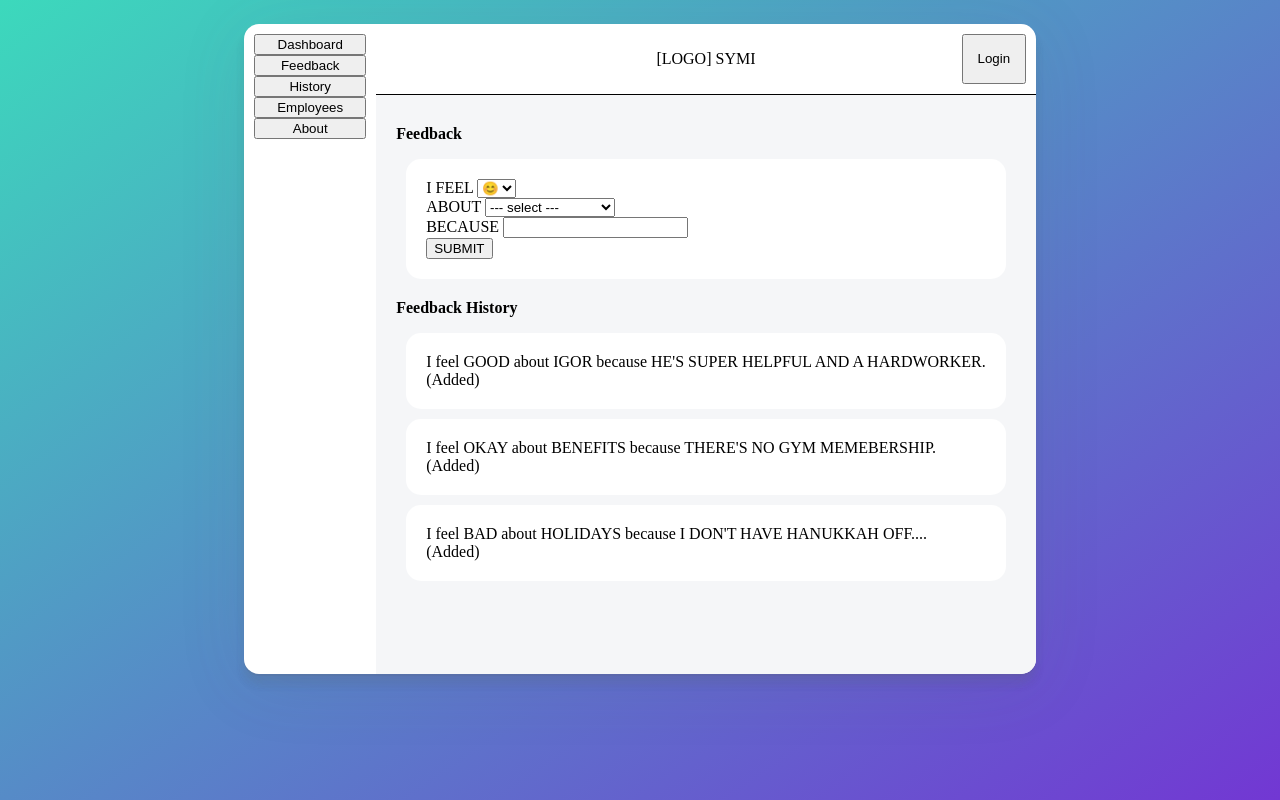
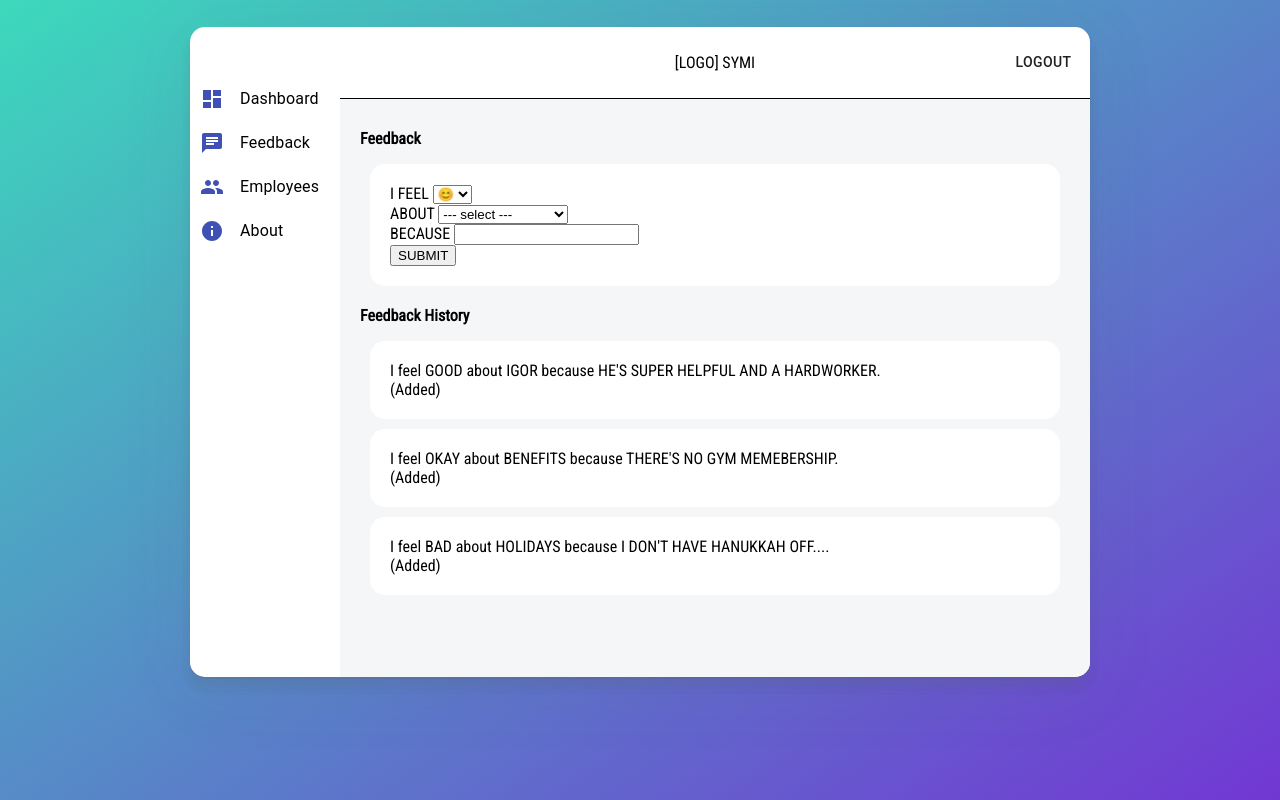
Before and after one commit to project-symi/frontend-symi, a Next.js app: page /employee in a window 1280 px wide. Built offline with nearby package versions, Linux system fonts and the light colour scheme.

Commit message:
styling for today

```diff
--- a/components/Navbar.js
+++ b/components/Navbar.js
@@ -1,22 +1,20 @@
 import Link from 'next/link';
+
+//components
+import { Button } from '@material-ui/core';
 
 export default class Navbar extends React.Component {
   constructor() {
     super();
-    this.state = {
-      loggedIn: false
-    };
   }
 
   render() {
     return (
       <div id="navbar">
         <p id="logo">[LOGO] SYMI</p>
-        {this.state.loggedIn ? (
-          <button id="login">Logout</button>
-        ) : (
-          <button id="login">Login</button>
-        )}
+        <Button color="secondardy" id="login">
+          Logout
+        </Button>
       </div>
     );
   }
--- a/components/Sidebar.js
+++ b/components/Sidebar.js
@@ -1,4 +1,9 @@
-import Link from 'next/link';
+import Link from "next/link";
+import DashboardIcon from "@material-ui/icons/Dashboard";
+import ChatIcon from "@material-ui/icons/Chat";
+import GroupIcon from "@material-ui/icons/Group";
+import InfoIcon from "@material-ui/icons/Info";
+import Typography from "@material-ui/core/Typography";
 
 export default class Sidebar extends React.Component {
   constructor() {
@@ -13,25 +18,30 @@ export default class Sidebar extends React.Component {
       <div id="sidebar">
         {/* CEO VIEW */}
         <Link href="/ceo">
-          <button> Dashboard </button>
+          <div className="sidebar-button">
+            <DashboardIcon color="primary" />
+            <Typography>Dashboard</Typography>
+          </div>
         </Link>
 
         {/* EMPLOYEE VIEW */}
         <Link href="/employee">
-          <button> Feedback </button>
+          <div className="sidebar-button">
+            <ChatIcon color="primary" /> <Typography>Feedback</Typography>
+          </div>
         </Link>
-        <Link href="/employee">
-          <button> History </button>
-        </Link>
-
         {/* ADMIN VIEW */}
         <Link href="/admin">
-          <button> Employees </button>
+          <div className="sidebar-button">
+            <GroupIcon color="primary" /> <Typography>Employees</Typography>
+          </div>
         </Link>
 
         {/* ALL */}
         <Link href="/about">
-          <button> About </button>
+          <div className="sidebar-button">
+            <InfoIcon color="primary" /> <Typography>About</Typography>
+          </div>
         </Link>
       </div>
     );
--- a/package.json
+++ b/package.json
@@ -14,13 +14,15 @@
   "license": "ISC",
   "dependencies": {
     "@material-ui/core": "^4.7.1",
+    "@material-ui/icons": "^4.5.1",
     "@zeit/next-css": "^1.0.1",
     "babel-eslint": "^10.0.3",
     "eslint-plugin-react": "^7.17.0",
     "next": "^9.1.4",
     "react": "^16.12.0",
     "react-dom": "^16.12.0",
-    "sweetalert-react": "^0.4.11"
+    "sweetalert-react": "^0.4.11",
+    "typeface-roboto": "0.0.75"
   },
   "devDependencies": {
     "@types/react": "^16.9.14",
--- a/pages/index.js
+++ b/pages/index.js
@@ -1,5 +1,5 @@
-import Link from 'next/link';
-import Login from '../components/Login';
+import Link from "next/link";
+import Login from "../components/Login";
 
 const Index = () => (
   <div>
--- a/styles/App.css
+++ b/styles/App.css
@@ -1,3 +1,5 @@
+@import url('https://fonts.googleapis.com/css?family=Roboto+Condensed&display=swap');
+
 html {
   height: 100%;
   background: rgb(114, 55, 211);
@@ -12,6 +14,8 @@ html {
   justify-items: center;
   justify-content: center;
   overflow: hidden;
+  font-family: 'Roboto Condensed',
+    sans-serif;
 }
 
 .layout {
@@ -28,11 +32,11 @@ html {
   margin: 3% auto;
   max-height: 650px;
   max-width: 900px;
+  min-width: 600px;
   background-color: white;
-  box-shadow: 0 2px 0 rgba(90, 97, 105, .11),
-    0 10px 10px rgba(90, 97, 105, .12),
-    0 10px 10px rgba(90, 97, 105, .06),
-    0 10px 70px rgba(90, 97, 105, .1);
+  box-shadow: 0 2px 0 rgba(90, 97, 105, 0.11),
+    0 10px 10px rgba(90, 97, 105, 0.12), 0 10px 10px rgba(90, 97, 105, 0.06),
+    0 10px 70px rgba(90, 97, 105, 0.1);
 }
 
 #navbar {
@@ -54,10 +58,36 @@ html {
 }
 
 #sidebar {
+  padding-top: 50px;
   grid-area: sidebar;
   display: flex;
   flex-direction: column;
+  width: 150px;
+  font-size: 18px;
+  -webkit-touch-callout: none;
+  /* iOS Safari */
+  -webkit-user-select: none;
+  /* Safari */
+  -khtml-user-select: none;
+  /* Konqueror HTML */
+  -moz-user-select: none;
+  /* Old versions of Firefox */
+  -ms-user-select: none;
+  /* Internet Explorer/Edge */
+  user-select: none;
+  /* Non-prefixed version, currently
+                                  supported by Chrome, Opera and Firefox */
+}
+
+.sidebar-button {
   padding: 10px;
+  display: grid;
+  grid-template-columns: 40px 1fr;
+  cursor: pointer;
+}
+
+.sidebar-button:hover {
+  background: #f5f6f8;
 }
 
 #page {
```
Also changed, not shown: 1 other file (tests, documents, lock files or other folders).
